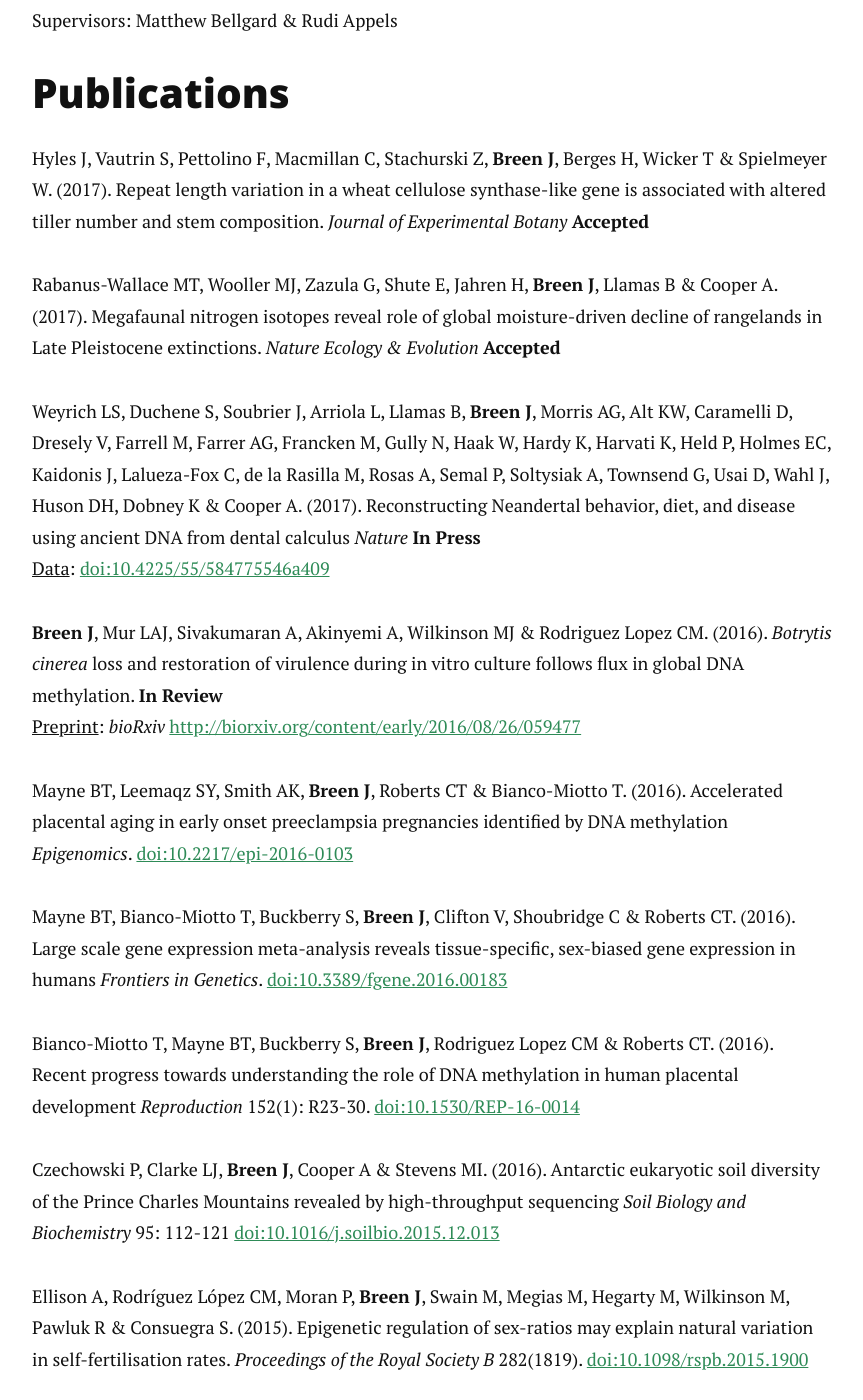
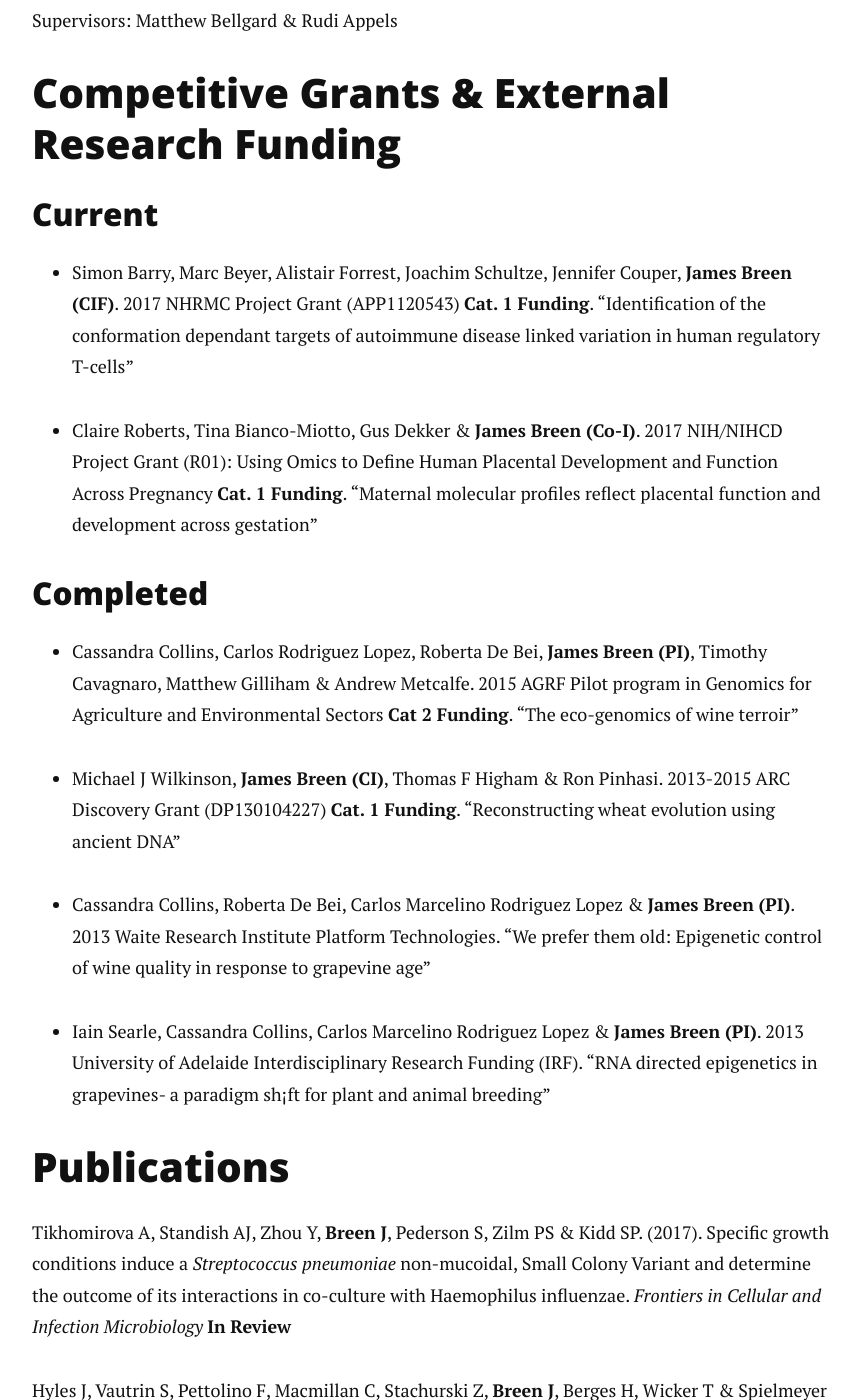
Before and after one commit to jimmybgammyknee/jimmybgammyknee.github.io, a Jekyll site: the page built from cv.md, in a window 1280 px wide and 1400 px high, scrolled down 1653 px. Shown: the whole window, without its empty margins (208-1071 px from the left). Built offline with Jekyll 4.4.1, drawn with Linux system fonts in a browser that asks for light colours; nearby versions of some CDN libraries; some of the changed text lies outside the part shown.

Commit message:
Added new publications and funding info

```diff
--- a/cv.md
+++ b/cv.md
@@ -53,10 +53,30 @@ __Murdoch University__ <br>
 BSc (hons.) Molecular Biology & Bioinformatics (_First Class Honours_)
 Supervisors: Matthew Bellgard & Rudi Appels
 
+## Competitive Grants & External Research Funding
+
+### Current
+
+- Simon Barry, Marc Beyer, Alistair Forrest, Joachim Schultze, Jennifer Couper, **James Breen (CIF)**. 2017 NHRMC Project Grant (APP1120543) **Cat. 1 Funding**. "Identification of the conformation dependant targets of autoimmune disease linked variation in human regulatory T-cells"
+
+- Claire Roberts, Tina Bianco-Miotto, Gus Dekker & **James Breen (Co-I)**. 2017 NIH/NIHCD Project Grant (R01): Using Omics to Define Human Placental Development and Function Across Pregnancy **Cat. 1 Funding**. "Maternal molecular profiles reflect placental function and development across gestation"
+
+### Completed
+
+- Cassandra Collins, Carlos Rodriguez Lopez, Roberta De Bei, **James Breen (PI)**, Timothy Cavagnaro, Matthew Gilliham & Andrew Metcalfe. 2015 AGRF Pilot program in Genomics for Agriculture and Environmental Sectors **Cat 2 Funding**. "The eco-genomics of wine terroir"
+
+- Michael J Wilkinson, **James Breen (CI)**, Thomas F Higham & Ron Pinhasi. 2013-2015 ARC Discovery Grant (DP130104227) **Cat. 1 Funding**. "Reconstructing wheat evolution using ancient DNA"
+
+- Cassandra Collins, Roberta De Bei, Carlos Marcelino Rodriguez Lopez & **James Breen (PI)**. 2013 Waite Research Institute Platform Technologies. "We prefer them old: Epigenetic control of wine quality in response to grapevine age"
+
+- Iain Searle, Cassandra Collins, Carlos Marcelino Rodriguez Lopez & **James Breen (PI)**. 2013 University of Adelaide Interdisciplinary Research Funding (IRF). "RNA directed epigenetics in grapevines- a paradigm sh¡ft for plant and animal breeding"
+
 
 ## Publications
 
 <!-- ### Journals -->
+
+Tikhomirova A, Standish AJ, Zhou Y, **Breen J**, Pederson S, Zilm PS & Kidd SP. (2017). Specific growth conditions induce a *Streptococcus pneumoniae* non-mucoidal, Small Colony Variant and determine the outcome of its interactions in co-culture with Haemophilus influenzae. *Frontiers in Cellular and Infection Microbiology* **In Review**
 
 Hyles J, Vautrin S, Pettolino F, Macmillan C, Stachurski Z, **Breen J**, Berges H, Wicker T & Spielmeyer W. (2017). Repeat length variation in a wheat cellulose synthase-like gene is associated with altered tiller number and stem composition. *Journal of Experimental Botany* **Accepted**
 
@@ -174,6 +194,7 @@ Spielmeyer W, Mago R, Simkova H, Dolezel J, Krattinger S, Keller B, Paux E, Feui
 `2013` Talking Research: Dr. James Breen. _Harvest: Radio Adelaide_
 ([radio.adelaide.edu.au/talking-research-dr-james-breen](https://radio.adelaide.edu.au/talking-research-dr-james-breen/))
 
+
 ## Technical skills
 
 * UNIX/Bash
@@ -188,7 +209,8 @@ Current <br>
 * Oscar Santamaria (PhD, Australian Centre for Ancient DNA, University of Adelaide)
 * Ben Mayne (PhD, Robinson Research Institute, University of Adelaide)
 * Ning Liu (MSc Biotech, Robinson Research Institute, University of Adelaide)
-
+* Melanie Smith (BSc hons, Robinson Research Institute, University of Adelaide)
+* Awais Choudhry (BSc hons, Robinson Research Institute, University of Adelaide)
 
 Completed <br>
 
```
